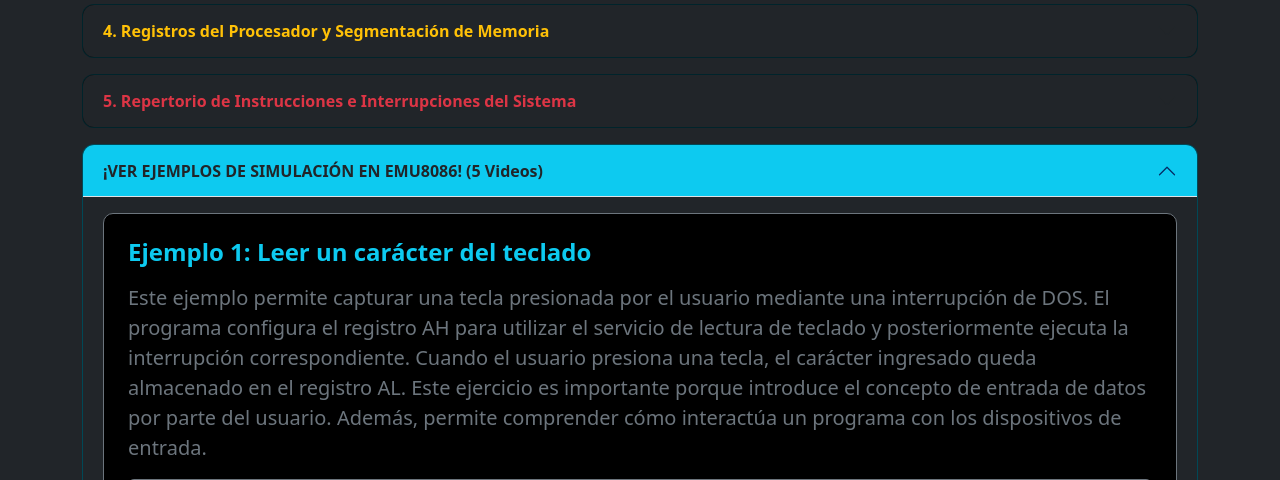
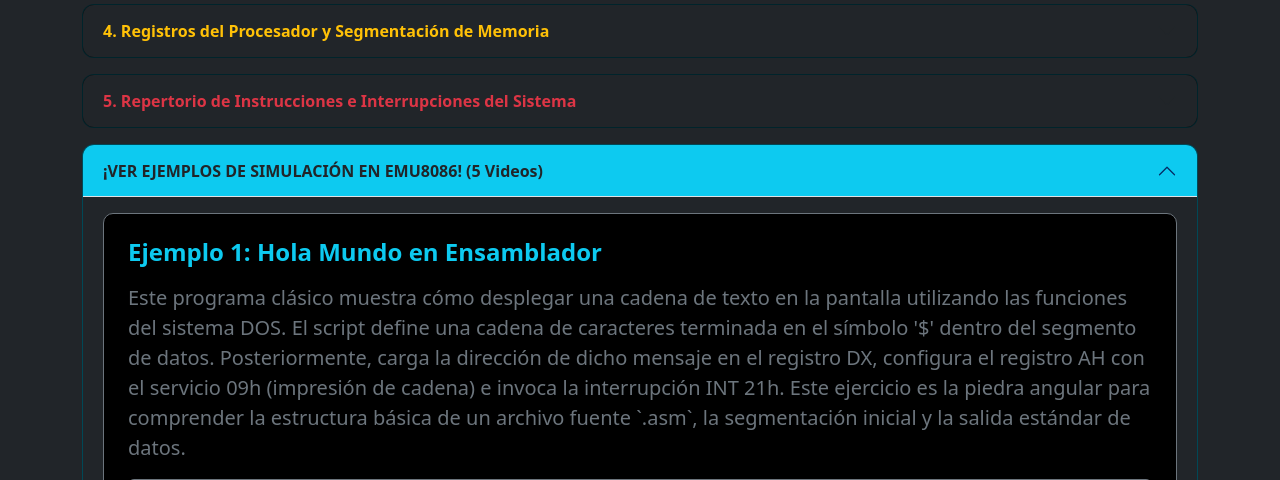
Before and after one commit to bryan556/EmuNic, a Django app: page /emu/ in a window 1280 px wide, after a click on "¡VER EJEMPLOS DE SIMULACIÓN EN EMU8086! (5 Videos)". Shown: the part 586-1066 px from the top of the page. Run offline with Django 5.2, Linux system fonts and the light colour scheme; some libraries are stand-ins or nearby versions.

Commit message:
completado

```diff
--- a/EmuNic/core/templates/emu.html
+++ b/EmuNic/core/templates/emu.html
@@ -140,7 +140,7 @@
             <div id="tema3" class="accordion-collapse collapse" data-bs-parent="#accordionUnidad2">
                 <div class="accordion-body">
                     <p class="fs-5 text-secondary text-justify">
-                        El software incorpora múltiples módulos integrados en una sola aplicación que asisten al estudiante de ingeniería en informática, incluyendo un completo editor de código, un ensamblador, un emulador y un depurador. El editor de código ofrece características avanzadas como resaltado de sintaxis, numeración de líneas detallada, plantillas de programas predefinidas y un sistema de autocompletado básico para agilizar la escritura. Por su parte, el ensamblador se encarga de convertir de forma eficiente el código en Assembly a lenguaje máquina comprensible por el hardware computacional. La interfaz gráfica se compone principalmente de paneles interactivos dedicados a monitorear los registros generales, las banderas de estado, la memoria del sistema y la pila de datos. Una característica muy famosa y destacada de EMU8086 es su capacidad para mostrar de forma visual cómo trabaja internamente la Unidad Aritmético-Lógica (ALU).
+                        El software incorpora múltiples módulos integrados en una sola aplicación que asisten al estudiante de ingeniería en informática, incluyendo un completo editor de código, un ensamblador, un emulador y un depurador. El editor de código ofrece características avanzadas como resaltado de sintaxis, numeración de líneas detallada, plantillas de programas predefinidas y un sistema de autocompletado básico para agilizar la escritura. Por su parte, el ensamblador se encarga de convertir de forma eficiente el código en Assembly a lenguaje máquina comprensible por el hardware computacional. La interfaz gráfica se compone principalmente de paneles interactivos dedicados a monitorear los registros generales, las banderas de estado, la memoria del sistema y la pila de datos. Una विशेषता muy famosa y destacada de EMU8086 es su capacidad para mostrar de forma visual cómo trabaja internamente la Unidad Aritmético-Lógica (ALU).
                     </p>
 
                     <h4 class="text-warning mt-4 fw-bold">3.1. Funciones del Depurador (Debugger)</h4>
@@ -220,65 +220,65 @@
                 <div class="accordion-body bg-dark rounded-bottom">
 
                     <div class="mb-5 p-4 bg-black video-box border border-secondary">
-                        <h4 class="text-info fw-bold mb-3">Ejemplo 1: Leer un carácter del teclado</h4>
+                        <h4 class="text-info fw-bold mb-3">Ejemplo 1: Hola Mundo en Ensamblador</h4>
                         <p class="fs-5 text-secondary text-justify">
-                            Este ejemplo permite capturar una tecla presionada por el usuario mediante una interrupción de DOS. El programa configura el registro AH para utilizar el servicio de lectura de teclado y posteriormente ejecuta la interrupción correspondiente. Cuando el usuario presiona una tecla, el carácter ingresado queda almacenado en el registro AL. Este ejercicio es importante porque introduce el concepto de entrada de datos por parte del usuario. Además, permite comprender cómo interactúa un programa con los dispositivos de entrada.
+                            Este programa clásico muestra cómo desplegar una cadena de texto en la pantalla utilizando las funciones del sistema DOS. El script define una cadena de caracteres terminada en el símbolo '$' dentro del segmento de datos. Posteriormente, carga la dirección de dicho mensaje en el registro DX, configura el registro AH con el servicio 09h (impresión de cadena) e invoca la interrupción INT 21h. Este ejercicio es la piedra angular para comprender la estructura básica de un archivo fuente `.asm`, la segmentación inicial y la salida estándar de datos.
                         </p>
                         <div class="ratio ratio-16x9 mt-3 shadow rounded overflow-hidden border border-secondary">
                             <video controls class="bg-dark">
-                                <source src="{% static 'img/emu/ejemplo1.mp4' %}" type="video/mp4">
+                                <source src="{% static 'img/emu/1.mp4' %}" type="video/mp4">
                                 Tu navegador no soporta la reproducción de video.
                             </video>
                         </div>
                     </div>
 
                     <div class="mb-5 p-4 bg-black video-box border border-secondary">
-                        <h4 class="text-info fw-bold mb-3">Ejemplo 2: Contador simple</h4>
+                        <h4 class="text-info fw-bold mb-3">Ejemplo 2: Sumar dos números</h4>
                         <p class="fs-5 text-secondary text-justify">
-                            Este programa utiliza la instrucción INC para incrementar el valor de un registro varias veces. Inicialmente el registro CX se carga con un valor de cero y posteriormente se incrementa en varias ocasiones. Cada ejecución de INC aumenta el contenido del registro en una unidad. Al finalizar el programa, el valor acumulado puede observarse directamente en CX. Este ejercicio ayuda a comprender cómo funcionan los contadores y cómo se modifican los registros durante la ejecución de un programa.
+                            Este ejemplo ilustra cómo realizar operaciones aritméticas básicas cargando valores directos en los registros internos del procesador 8086. El programa utiliza la instrucción `MOV` para asignar un primer número al registro AL (o AX) y luego emplea la instrucción `ADD` para sumar un segundo operando numérico. El resultado se almacena automáticamente en el registro de destino primario. A través de este ejercicio, se analiza el comportamiento elemental de la Unidad Aritmético-Lógica (ALU) y cómo se alteran los bits del registro de banderas de estado.
                         </p>
                         <div class="ratio ratio-16x9 mt-3 shadow rounded overflow-hidden border border-secondary">
                             <video controls class="bg-dark">
-                                <source src="{% static 'img/emu/ejemplo2.mp4' %}" type="video/mp4">
+                                <source src="{% static 'img/emu/2.mp4' %}" type="video/mp4">
                                 Tu navegador no soporta la reproducción de video.
                             </video>
                         </div>
                     </div>
 
                     <div class="mb-5 p-4 bg-black video-box border border-secondary">
-                        <h4 class="text-info fw-bold mb-3">Ejemplo 3: Multiplicación de dos números</h4>
+                        <h4 class="text-info fw-bold mb-3">Ejemplo 3: Restar dos números</h4>
                         <p class="fs-5 text-secondary text-justify">
-                            Este programa realiza una multiplicación utilizando los registros del procesador 8086. Primero se almacenan dos valores en los registros AX y BX. Luego se utiliza la instrucción MUL para multiplicar ambos números y guardar el resultado. La multiplicación es una de las operaciones aritméticas fundamentales en programación de bajo nivel. Al finalizar la ejecución, el resultado puede observarse en los registros correspondientes. Este ejemplo ayuda a comprender cómo el procesador realiza cálculos matemáticos básicos.
+                            Este programa demuestra el proceso de sustracción digital en bajo nivel utilizando la instrucción `SUB`. De manera similar a la suma, se inicializa un registro contenedor con el valor del minuendo y luego se resta el sustraendo. Es un ejercicio fundamental en la práctica de laboratorio ya que permite observar escenarios críticos como los resultados negativos o desbordamientos, analizando directamente el encendido y apagado de la bandera de acarreo (`Carry Flag - CF`) y la bandera de signo (`Sign Flag - SF`).
                         </p>
                         <div class="ratio ratio-16x9 mt-3 shadow rounded overflow-hidden border border-secondary">
                             <video controls class="bg-dark">
-                                <source src="{% static 'img/emu/ejemplo3.mp4' %}" type="video/mp4">
+                                <source src="{% static 'img/emu/3.mp4' %}" type="video/mp4">
                                 Tu navegador no soporta la reproducción de video.
                             </video>
                         </div>
                     </div>
 
                     <div class="mb-5 p-4 bg-black video-box border border-secondary">
-                        <h4 class="text-info fw-bold mb-3">Ejemplo 4: Comparar dos números</h4>
+                        <h4 class="text-info fw-bold mb-3">Ejemplo 4: Contador interactivo por ciclos</h4>
                         <p class="fs-5 text-secondary text-justify">
-                            Este programa permite comparar dos valores almacenados en registros utilizando la instrucción CMP. La comparación no modifica los datos, sino que actualiza las banderas del procesador según el resultado obtenido. Estas banderas pueden utilizarse posteriormente para tomar decisiones dentro del programa. Comprender el funcionamiento de las comparaciones es importante para desarrollar estructuras condicionales. Este ejemplo introduce el uso de las banderas y el control del flujo de ejecución.
+                            Este programa implementa una estructura de control iterativa mediante bucles en lenguaje ensamblador. El registro `CX` se inicializa como el contador del tamaño del ciclo y, mediante el uso repetitivo de instrucciones de incremento `INC` o el comando estructurado `LOOP`, el programa actualiza el valor de manera secuencial. Es idóneo para comprender cómo el procesador maneja las etiquetas de salto, el control de flujo condicionado por registros y la automatización de tareas repetitivas en memoria.
                         </p>
                         <div class="ratio ratio-16x9 mt-3 shadow rounded overflow-hidden border border-secondary">
                             <video controls class="bg-dark">
-                                <source src="{% static 'img/emu/ejemplo4.mp4' %}" type="video/mp4">
+                                <source src="{% static 'img/emu/4.mp4' %}" type="video/mp4">
                                 Tu navegador no soporta la reproducción de video.
                             </video>
                         </div>
                     </div>
 
                     <div class="mb-5 p-4 bg-black video-box border border-secondary">
-                        <h4 class="text-info fw-bold mb-3">Ejemplo 5: Intercambiar valores entre registros</h4>
+                        <h4 class="text-info fw-bold mb-3">Ejemplo 5: Verificar si un número es Par o Impar</h4>
                         <p class="fs-5 text-secondary text-justify">
-                            Este ejemplo muestra cómo intercambiar los valores almacenados en dos registros utilizando la instrucción XCHG. Inicialmente cada registro contiene un valor diferente. Después de ejecutar la instrucción, ambos valores se intercambian automáticamente sin necesidad de utilizar una variable auxiliar. Esta operación es muy útil en diversos algoritmos y procesos de ordenamiento. Además, permite conocer una de las instrucciones especiales que ofrece el conjunto de instrucciones del procesador 8086.
+                            Este avanzado algoritmo realiza una evaluación lógica evaluando el bit menos significativo de un número numérico, o dividiendo el valor entre 2 mediante la instrucción `DIV`. Posteriormente, el programa analiza el residuo guardado en el registro `AH` empleando una instrucción de comparación `CMP`. Si el residuo es cero, salta a una sección que imprime el mensaje "Es Par", de lo contrario continúa para imprimir "Es Impar". Introduce los conceptos de saltos condicionales complejos (`JE`, `JNE`) basados en la bandera de cero (`ZF`).
                         </p>
                         <div class="ratio ratio-16x9 mt-3 shadow rounded overflow-hidden border border-secondary">
                             <video controls class="bg-dark">
-                                <source src="{% static 'img/emu/ejemplo5.mp4' %}" type="video/mp4">
+                                <source src="{% static 'img/emu/5.mp4' %}" type="video/mp4">
                                 Tu navegador no soporta la reproducción de video.
                             </video>
                         </div>
```
Also changed, not shown: 5 other files.
